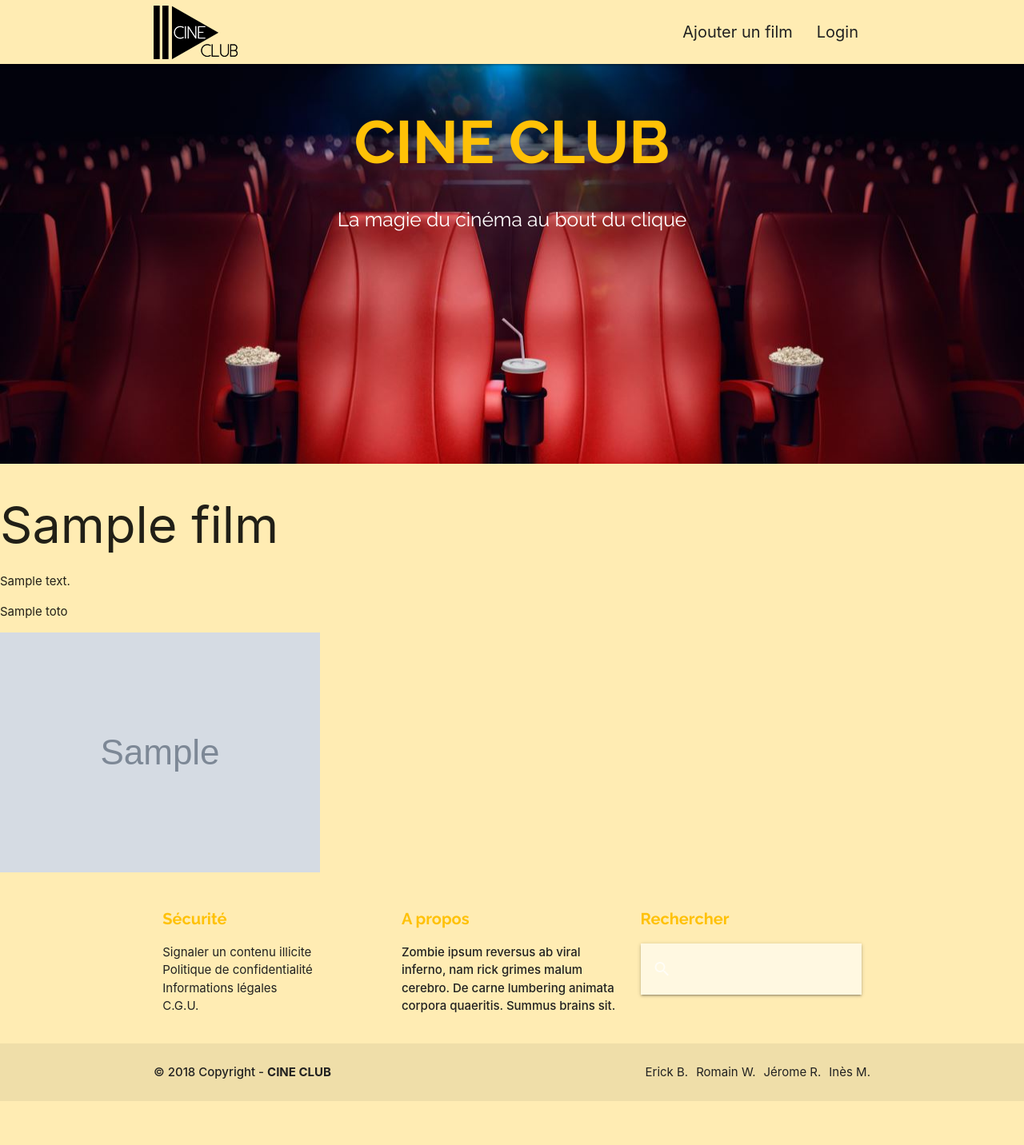
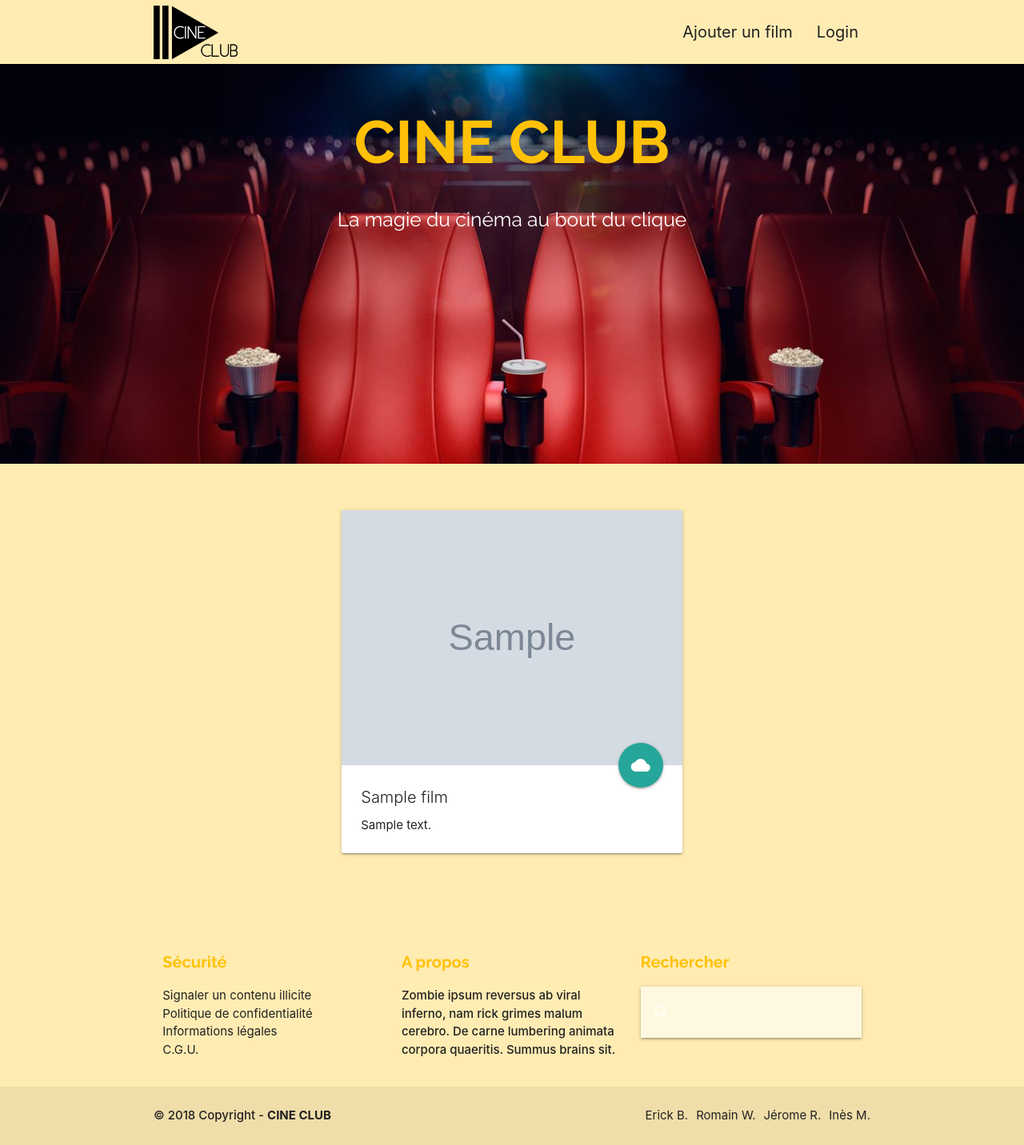
Before and after one commit to erickb21/filmotheque, a PHP site: the page made by monapplication/view/film/display.html.twig in a window 1280 px wide. Shown: the whole page at 80% size. Before the commit the page ends 1377 px from the top, so only its background shows below. Run offline with PHP 8.4, Linux system fonts and the light colour scheme; the template is opened without the code that fills it: most values are stand-ins (such as "Sample title", 1, 10 or a date in 2020); grey boxes marked "Sample" are stand-in pictures; some libraries are stand-ins or nearby versions.

Commit message:
Ajout de styles pour les affiches de film

```diff
--- a/css/style.css
+++ b/css/style.css
@@ -13,6 +13,7 @@
 
 .d-flex{display:flex;}
 .justify-content-between{justify-content:space-between;}
+.justify-content-center{justify-content: center;}
 
 .raleway{font-family: "Raleway", sans-serif;}
 
--- a/js/init.js
+++ b/js/init.js
@@ -3,6 +3,7 @@
 
     $('.sidenav').sidenav();
     $('.parallax').parallax();
+    $('.materialboxed').materialbox();
 
 
   }); // end of document ready
--- a/monapplication/view/film/display.html.twig
+++ b/monapplication/view/film/display.html.twig
@@ -5,12 +5,22 @@
 {% endblock %}
 
 {% block content %}
-    <h1>
-        {{ film.titre_FILMS }}
-    </h1>
-    <p>
-        {{ film.description_FILMS }}
-    </p>
-    <p>{{ toto }}</p>
-    <img src="{{ film.image_FILMS }}" alt="affiche du film" />
+
+<div class="container ptb-50">
+    <div class="row ">
+        <div class="col s12 offset-m3 m6">
+        <div class="card">
+            <div class="card-image">
+            <img class="materialboxed" width="650" src="{{ film.image_FILMS }}">
+            <a class="btn-floating btn-large pulse halfway-fab waves-effect waves-light"><i class="material-icons">cloud</i></a>
+            </div>
+            <div class="card-content">
+            <span class="card-title">{{ film.titre_FILMS }}</span>
+            <p>{{ film.description_FILMS }}</p>
+            </div>
+        </div>
+        </div>
+    </div>
+</div>
+
 {% endblock %}
```
Also changed, not shown: monapplication/view/index/display.html.twig (line endings or trailing spaces).
